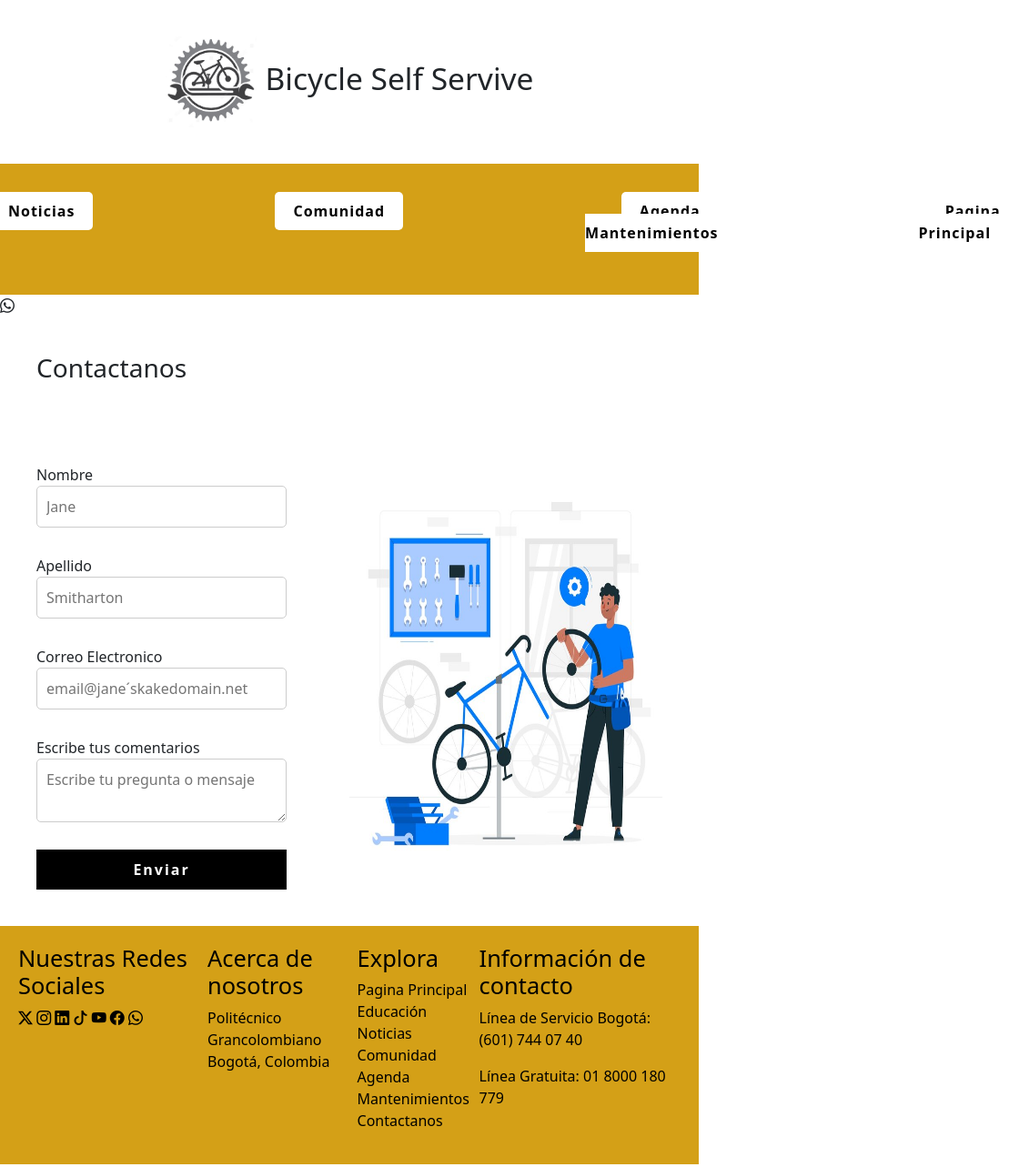
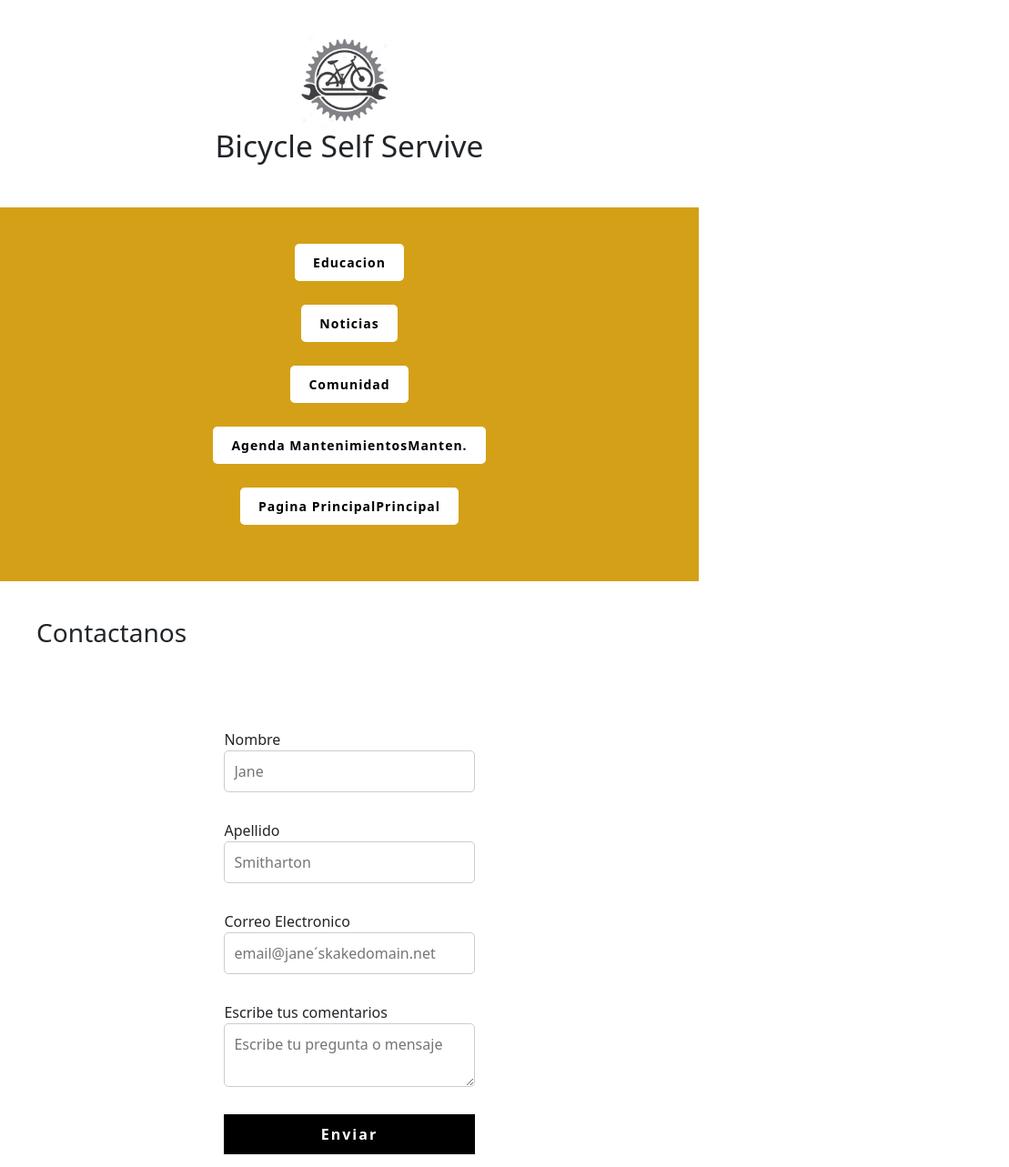
Before and after one commit to ivangacha/Pagina_Bicicletas_Front_End, a plain HTML site: page contactanos.html in a window 768 px wide. Shown: the top 1283 px of the page at 91% size, 1109 px wide, since content can reach past the window. Drawn offline with nearby package versions, Linux system fonts and the light colour scheme.

Commit message:
Se agrega codigo CSS responsivo para la pagina contactanos

```diff
--- a/contactanos.html
+++ b/contactanos.html
@@ -36,7 +36,6 @@
     </nav>
 
     <main>
-        <i class="bi bi-whatsapp"></i>
         <h2>Contactanos</h2>
         <section class="contacto">
             <form action="">
--- a/css/estilos.css
+++ b/css/estilos.css
@@ -1,4 +1,114 @@
 /*Estilos para la pagina de Contactanos*/
+
+/*Diseño responsivo*/
+
+/* Para pantallas grandes (escritorios) */
+@media screen and (min-width: 1024px) {
+    .caja_header {
+        flex-direction: row;
+        justify-content: space-between;
+    }
+
+    .contacto {
+        flex-direction: row;
+    }
+
+    .footer_contenido {
+        display: flex;
+        justify-content: space-around;
+        flex-wrap: nowrap; /* Mantén las secciones en una sola fila */
+    }
+}
+
+/* Para tablets (pantallas medianas) */
+@media screen and (max-width: 1024px) and (min-width: 768px) {
+    nav ul {
+        flex-direction: row;
+        gap: 20px;
+    }
+
+    form {
+        width: 60%;
+    }
+
+    .imagen_mantenimiento {
+        width: 100%;
+        height: auto;
+    }
+}
+
+@media screen and (max-width: 820px) {
+    nav ul li a {
+        font-size: 14px; /* Reducimos el tamaño del texto */
+        padding: 8px 15px; /* Ajustamos el espacio interior */
+        word-wrap: break-word; /* Permitimos que las palabras largas se dividan */
+    }
+
+    nav ul {
+        gap: 10px; /* Reducimos el espaciado entre los elementos del menú */
+    }
+}
+
+@media screen and (max-width: 820px) {
+    nav ul li:nth-child(4) a::after {
+        content: "Manten."; /* Texto abreviado para "Agenda Mantenimientos" */
+    }
+
+    nav ul li:nth-child(5) a::after {
+        content: "Principal"; /* Texto abreviado para "Página Principal" */
+    }
+
+    nav ul li a {
+        display: inline-block;
+        overflow: hidden;
+        text-overflow: ellipsis; /* Agrega "..." si el texto es muy largo */
+    }
+}
+
+/* Para móviles (pantallas pequeñas) */
+@media screen and (max-width: 768px) {
+    nav ul {
+        flex-direction: column; /*cambia a disposicion vertical*/
+        align-items: center;
+    }
+
+    nav ul li {
+        margin-bottom: 10px; /* Espaciado vertical entre los elementos */
+    }
+
+    nav ul li a {
+        width: 100%; /* Para que ocupen todo el ancho disponible */
+        text-align: center;
+    }
+
+    .caja_header {
+        flex-direction: column;
+        align-items: center;
+    }
+
+    .contacto {
+        flex-direction: column;
+        align-items: center;
+    }
+
+    form {
+        width: 90%;
+    }
+
+    .imagen_mantenimiento {
+        display: none; /* Ocultamos la imagen si no cabe bien */
+    }
+
+    .footer_contenido {
+        flex-direction: column; /* Cambia a disposición vertical */
+        align-items: center; /* Centra el contenido */
+        text-align: center;
+    }
+
+    .footer_seccion {
+        margin-bottom: 20px; /* Espaciado entre secciones */
+    }
+}
 
 body {
     margin: 0;
@@ -38,10 +148,11 @@ nav ul {
     padding: 0;
     display: flex;
     justify-content: center;
+    gap: 20px; /*espaciado entre los elementos*/
 }
 
 nav ul li {
-    margin: 0 100px;
+    margin: 0;
 }
 
 nav ul li a {
```
